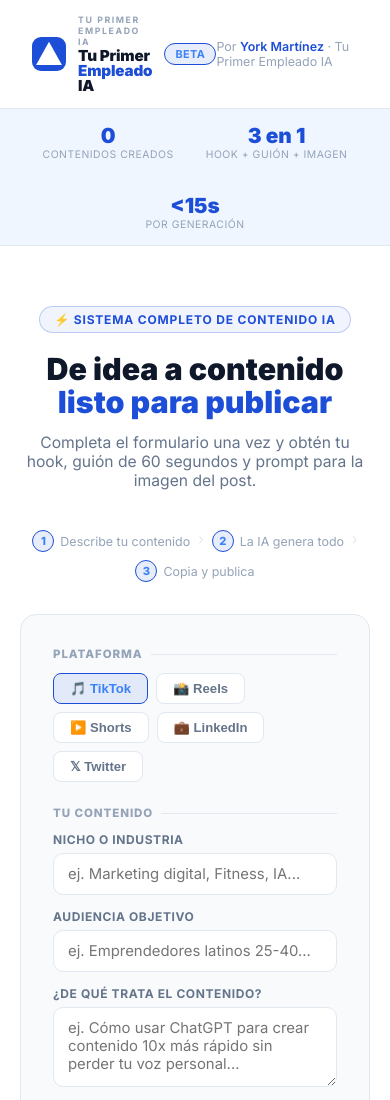
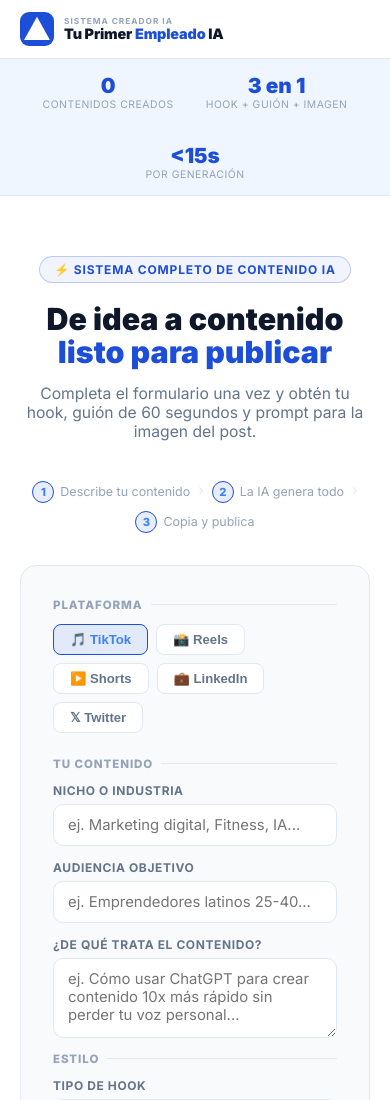
Before and after one commit to ANYORK03/sistema-creador-ia-tools, a website: page index.html in a window 390 px wide. Shown: the top 1100 px of the page. Drawn offline with Linux system fonts and the light colour scheme.

Commit message:
nav: texto Sistema Creador IA + fix responsive movil

```diff
--- a/index.html
+++ b/index.html
@@ -20,15 +20,16 @@
     ::-webkit-scrollbar { width: 5px; } ::-webkit-scrollbar-track { background: #F1F5F9; } ::-webkit-scrollbar-thumb { background: var(--blue); border-radius: 4px; }
 
     /* NAV */
-    nav { display:flex; align-items:center; justify-content:space-between; padding:14px 32px; border-bottom:1px solid var(--border); background:rgba(255,255,255,.96); backdrop-filter:blur(12px); position:sticky; top:0; z-index:100; }
-    .nav-left { display:flex; align-items:center; gap:12px; }
-    .nav-brand-wrap { display:flex; flex-direction:column; gap:1px; }
-    .nav-brand-top { font-size:.55rem; font-weight:700; letter-spacing:.18em; text-transform:uppercase; color:var(--gray-s); }
-    .nav-brand-main { font-size:.95rem; font-weight:900; letter-spacing:-.01em; line-height:1; }
+    nav { display:flex; align-items:center; justify-content:space-between; padding:12px 20px; border-bottom:1px solid var(--border); background:rgba(255,255,255,.96); backdrop-filter:blur(12px); position:sticky; top:0; z-index:100; }
+    .nav-left { display:flex; align-items:center; gap:10px; min-width:0; }
+    .nav-brand-wrap { display:flex; flex-direction:column; gap:1px; min-width:0; }
+    .nav-brand-top { font-size:.52rem; font-weight:700; letter-spacing:.12em; text-transform:uppercase; color:var(--gray-s); white-space:nowrap; }
+    .nav-brand-main { font-size:.9rem; font-weight:900; letter-spacing:-.01em; line-height:1; white-space:nowrap; }
     .nav-brand-main span { color:var(--blue); }
-    .nav-badge { font-size:.68rem; font-weight:700; background:var(--blue-glow); color:var(--blue-l); border:1px solid var(--blue); padding:3px 10px; border-radius:20px; letter-spacing:.04em; }
-    .nav-right { font-size:.78rem; color:var(--gray-s); }
+    .nav-badge { font-size:.65rem; font-weight:700; background:var(--blue-glow); color:var(--blue-l); border:1px solid var(--blue); padding:3px 8px; border-radius:20px; letter-spacing:.04em; flex-shrink:0; }
+    .nav-right { font-size:.75rem; color:var(--gray-s); white-space:nowrap; overflow:hidden; text-overflow:ellipsis; max-width:120px; }
     .nav-right a { color:var(--blue); text-decoration:none; font-weight:600; }
+    @media(max-width:480px){ .nav-right { display:none; } .nav-badge { display:none; } }
 
     /* HERO */
     .hero { text-align:center; padding:60px 24px 40px; max-width:680px; margin:0 auto; }
@@ -157,7 +158,7 @@
       <polygon points="50,14 88,82 12,82" fill="#FFFFFF"/>
     </svg>
     <div class="nav-brand-wrap">
-      <div class="nav-brand-top">Tu Primer Empleado IA</div>
+      <div class="nav-brand-top">Sistema Creador IA</div>
       <div class="nav-brand-main">Tu Primer <span>Empleado</span> IA</div>
     </div>
     <span class="nav-badge">BETA</span>
```
